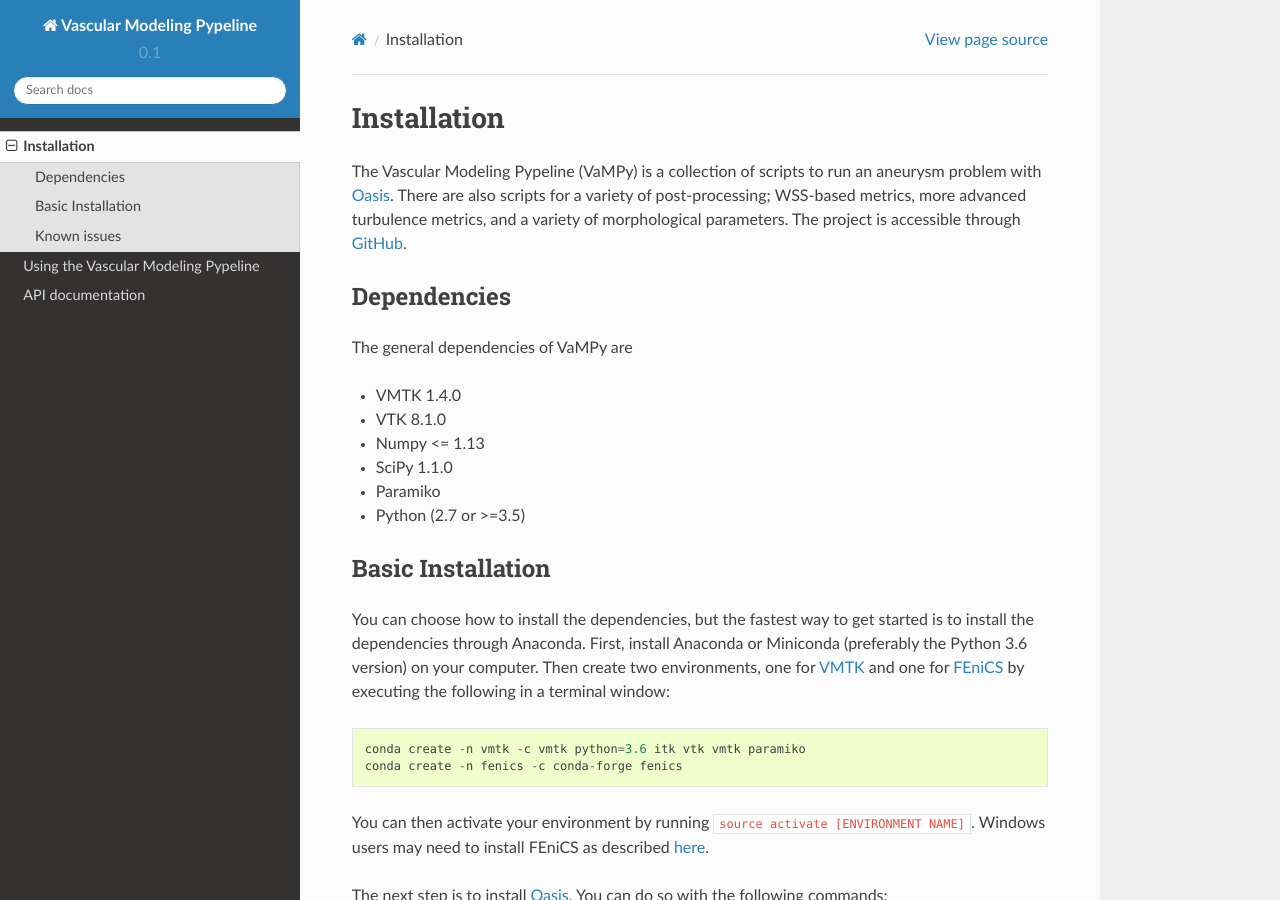
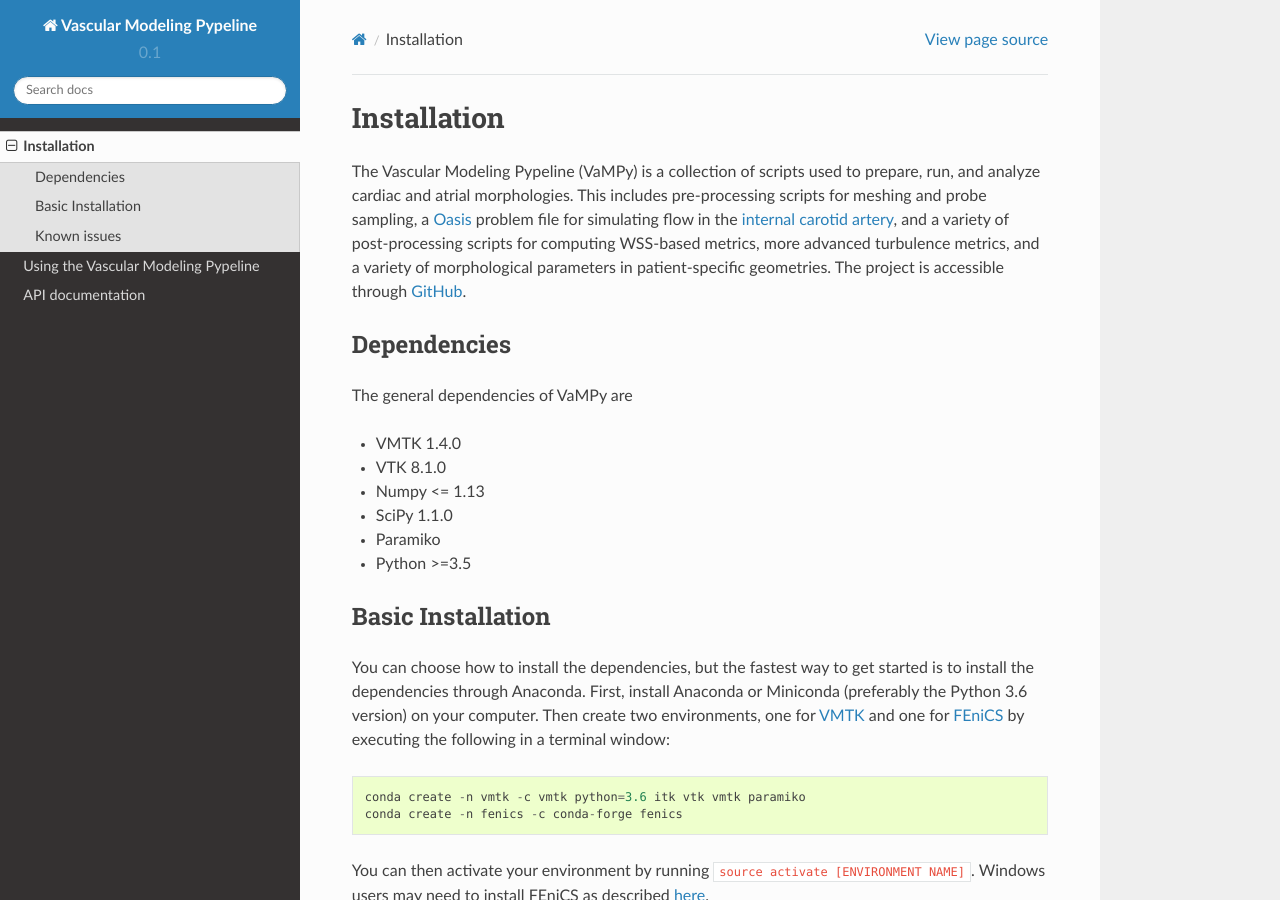
Before and after one commit to KVSlab/VaMPy, a Sphinx documentation site: the page built from docs/source/installation.rst, in a window 1280 px wide and 900 px high. Built offline with Sphinx 7.4.7 and the Read the Docs theme 2.0.0, drawn with Linux system fonts in a browser that asks for light colours.

```diff
--- a/apply_vmtk_hotfixes.py
+++ b/apply_vmtk_hotfixes.py
@@ -51,4 +51,5 @@ if __name__ == "__main__":
     anaconda_environment = input()
     if anaconda_environment == '':
         anaconda_environment = "vmtk"
+
     apply_vmtk_hotfixes(username, anaconda_version, anaconda_environment)
--- a/docs/source/installation.rst
+++ b/docs/source/installation.rst
@@ -3,7 +3,7 @@
 ============
 Installation
 ============
-The Vascular Modeling Pypeline (VaMPy) is a collection of scripts to run an aneurysm problem with `Oasis <https://github.com/mikaem/Oasis>`_. There are also scripts for a variety of post-processing; WSS-based metrics, more advanced turbulence metrics, and a variety of morphological parameters. The project is accessible through
+The Vascular Modeling Pypeline (VaMPy) is a collection of scripts used to prepare, run, and analyze cardiac and atrial morphologies.  This includes pre-processing scripts for meshing and probe sampling, a `Oasis <https://github.com/mikaem/Oasis>`_ problem file for simulating flow in the `internal carotid artery <https://en.wikipedia.org/wiki/Internal_carotid_artery>`_, and a variety of post-processing scripts for computing WSS-based metrics, more advanced turbulence metrics, and a variety of morphological parameters in patient-specific geometries. The project is accessible through
 `GitHub <https://github.com/KVSlab/VaMPy>`_.
 
 
@@ -16,7 +16,7 @@ The general dependencies of VaMPy are
 * Numpy <= 1.13
 * SciPy 1.1.0
 * Paramiko
-* Python (2.7 or >=3.5)
+* Python >=3.5
 
 Basic Installation
 ==================
```
Also changed, not shown: README.md (+1 -1 lines).
